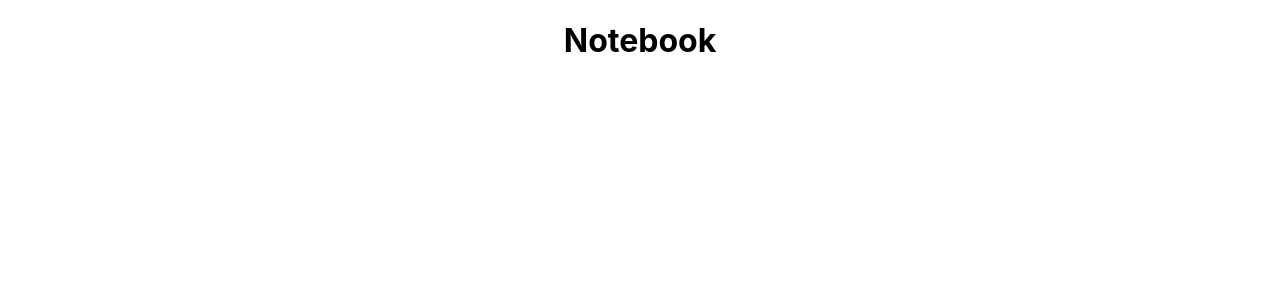
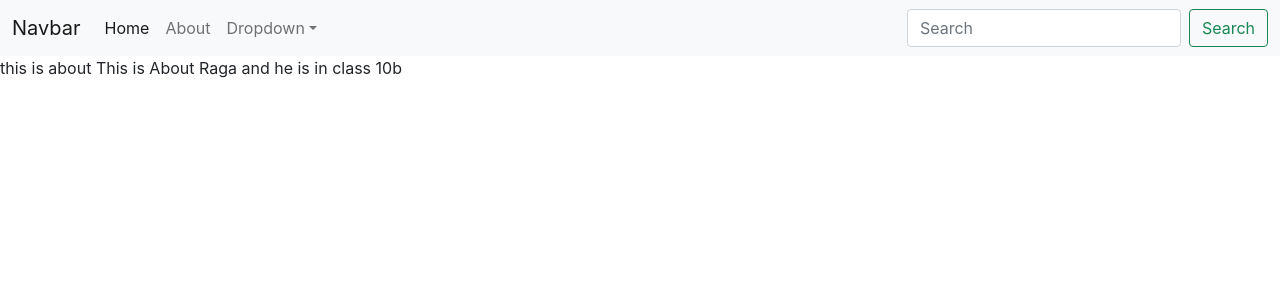
Before and after one commit to SKAhire/notebook, a React (Create React App) app in the folder frontend/: page /about in a window 1280 px wide. Shown: the top 300 px of the page. Built offline with nearby package versions, Linux system fonts and the light colour scheme.

Commit message:
added useContext hook for props

```diff
--- a/frontend/public/index.html
+++ b/frontend/public/index.html
@@ -10,34 +10,17 @@
       content="Web site created using create-react-app"
     />
     <link rel="apple-touch-icon" href="%PUBLIC_URL%/logo192.png" />
-    <!--
-      manifest.json provides metadata used when your web app is installed on a
-      user's mobile device or desktop. See https://developers.google.com/web/fundamentals/web-app-manifest/
-    -->
     <link rel="manifest" href="%PUBLIC_URL%/manifest.json" />
-    <!--
-      Notice the use of %PUBLIC_URL% in the tags above.
-      It will be replaced with the URL of the `public` folder during the build.
-      Only files inside the `public` folder can be referenced from the HTML.
 
-      Unlike "/favicon.ico" or "favicon.ico", "%PUBLIC_URL%/favicon.ico" will
-      work correctly both with client-side routing and a non-root public URL.
-      Learn how to configure a non-root public URL by running `npm run build`.
-    -->
-    <title>React App</title>
+    <!-- Bootstrap CSS -->
+    <link href="https://cdn.jsdelivr.net/npm/bootstrap@5.0.2/dist/css/bootstrap.min.css" rel="stylesheet" integrity="sha384-EVSTQN3/azprG1Anm3QDgpJLIm9Nao0Yz1ztcQTwFspd3yD65VohhpuuCOmLASjC" crossorigin="anonymous">
+
+    <title>MERN Notebook App</title>
   </head>
   <body>
     <noscript>You need to enable JavaScript to run this app.</noscript>
     <div id="root"></div>
-    <!--
-      This HTML file is a template.
-      If you open it directly in the browser, you will see an empty page.
 
-      You can add webfonts, meta tags, or analytics to this file.
-      The build step will place the bundled scripts into the <body> tag.
-
-      To begin the development, run `npm start` or `yarn start`.
-      To create a production bundle, use `npm run build` or `yarn build`.
-    -->
+    <script src="https://cdn.jsdelivr.net/npm/bootstrap@5.0.2/dist/js/bootstrap.bundle.min.js" integrity="sha384-MrcW6ZMFYlzcLA8Nl+NtUVF0sA7MsXsP1UyJoMp4YLEuNSfAP+JcXn/tWtIaxVXM" crossorigin="anonymous"></script>
   </body>
 </html>
--- a/frontend/src/App.js
+++ b/frontend/src/App.js
@@ -1,10 +1,31 @@
 import './App.css';
+import Navbar from './components/Navbar';
+import About from './components/About';
+import Home from './components/Home';
+import {
+  BrowserRouter as Router,
+  Routes,
+  Route,
+} from "react-router-dom";
+import NoteState from './context/notes/NoteState';
+
+
 
 function App() {
   return (
-    <div className="App">
-      <h1>Notebook</h1>
-    </div>
+    <>
+      <NoteState>
+        <Router>
+          <Navbar title="Notebook" />
+          {/* <Alert alert={alert} /> */}
+          <Routes>
+            <Route exact path="/about" element={<About />} />
+            <Route exact path="/" element={<Home />} />
+          </Routes>
+        </Router>
+      </NoteState>
+    </>
+
   );
 }
 
--- /dev/null
+++ b/frontend/src/components/About.js
@@ -0,0 +1,17 @@
+import React, { useContext, useEffect } from 'react';
+import NoteContext from '../context/notes/NoteContext';
+const About = () => {
+  const a = useContext(NoteContext)
+    useEffect(() => {
+        a.update();
+        // eslint-disable-next-line
+    }, [])
+  return (
+    <div>
+      this is about
+      This is About {a.state.name} and he is in class {a.state.class}
+    </div>
+  )
+}
+
+export default About
--- /dev/null
+++ b/frontend/src/components/Home.js
@@ -0,0 +1,11 @@
+import React from 'react'
+
+const Home = () => {
+  return (
+    <div>
+      this is Home
+    </div>
+  )
+}
+
+export default Home
--- a/frontend/src/components/Navbar.js
+++ b/frontend/src/components/Navbar.js
@@ -0,0 +1,89 @@
+import React from 'react'
+import { Link } from 'react-router-dom'
+const Navbar = () => {
+    return (
+        <>
+
+            <nav className="navbar navbar-expand-lg navbar-light bg-light">
+                <div className="container-fluid">
+                    <Link className="navbar-brand" to="/">
+                        Navbar
+                    </Link>
+                    <button
+                        className="navbar-toggler"
+                        type="button"
+                        data-bs-toggle="collapse"
+                        data-bs-target="#navbarSupportedContent"
+                        aria-controls="navbarSupportedContent"
+                        aria-expanded="false"
+                        aria-label="Toggle navigation"
+                    >
+                        <span className="navbar-toggler-icon" />
+                    </button>
+                    <div className="collapse navbar-collapse" id="navbarSupportedContent">
+                        <ul className="navbar-nav me-auto mb-2 mb-lg-0">
+                            <li className="nav-item">
+                                <Link className="nav-link active" aria-current="page" to="/">
+                                    Home
+                                </Link>
+                            </li>
+                            <li className="nav-item">
+                                <Link className="nav-link" to="/about">
+                                    About
+                                </Link>
+                            </li>
+                            <li className="nav-item dropdown">
+                                <Link
+                                    className="nav-link dropdown-toggle"
+                                    to="/"
+                                    id="navbarDropdown"
+                                    role="button"
+                                    data-bs-toggle="dropdown"
+                                    aria-expanded="false"
+                                >
+                                    Dropdown
+                                </Link>
+                                <ul className="dropdown-menu" aria-labelledby="navbarDropdown">
+                                    <li>
+                                        <Link className="dropdown-item" to="/">
+                                            About
+                                        </Link>
+                                    </li>
+                                    <li>
+                                        <Link className="dropdown-item" to="/">
+                                            Another action
+                                        </Link>
+                                    </li>
+                                    <li>
+                                        <hr className="dropdown-divider" />
+                                    </li>
+                                    <li>
+                                        <Link className="dropdown-item" to="/">
+                                            Something else here
+                                        </Link>
+                                    </li>
+                                </ul>
+                            </li>
+
+                        </ul>
+                        <form className="d-flex">
+                            <input
+                                className="form-control me-2"
+                                type="search"
+                                placeholder="Search"
+                                aria-label="Search"
+                            />
+                            <button className="btn btn-outline-success" type="submit">
+                                Search
+                            </button>
+                        </form>
+                    </div>
+                </div>
+            </nav>
+
+
+        </>
+    )
+}
+
+export default Navbar
--- /dev/null
+++ b/frontend/src/context/notes/NoteContext.js
@@ -0,0 +1,5 @@
+import { createContext } from "react";
+
+const NoteContext = createContext();
+
+export default NoteContext;
--- /dev/null
+++ b/frontend/src/context/notes/NoteState.js
@@ -0,0 +1,26 @@
+import NoteContext from "./NoteContext";
+import { useState } from "react";
+
+const NoteState = (probs) => {
+    const state1 = {
+        "name": "guru",
+        "class": "13"
+    }
+    const [state, setState] = useState(state1);
+
+    const update = ()=>{
+        setTimeout(() => {
+            setState({
+                "name": "Raga",
+                "class": "10b"
+            })
+        }, 1000);
+    }
+    return (
+        <NoteContext.Provider value={{state:state, update:update}}>
+            {probs.children}
+        </NoteContext.Provider>
+    )
+}
+
+export default NoteState;
```
